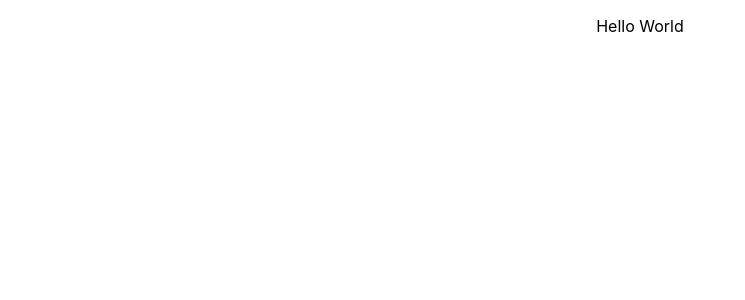
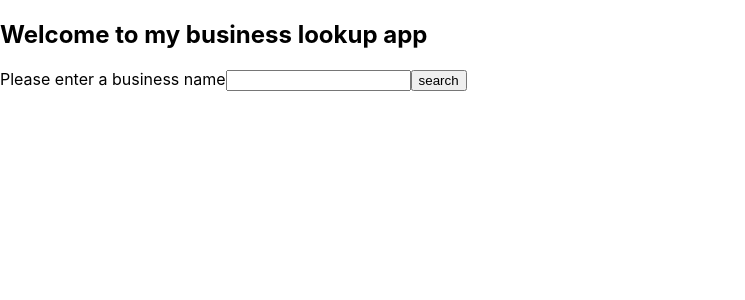
Before and after one commit to xIrusux/Business-Lookup, a React (Create React App) app: page / in a window 1280 px wide. Shown: the top 300 px of the page, without its empty margins (0-745 px from the left). Built offline with nearby package versions, Linux system fonts and the light colour scheme.

Commit message:
setup form to capture input data on submit resolve#2

```diff
--- a/src/App.js
+++ b/src/App.js
@@ -1,12 +1,28 @@
 import React from "react";
-import logo from "./logo.svg";
 import "./App.css";
 
 function App() {
+  // on submit capture input data
+  const handleSubmit = e => {
+    e.preventDefault();
+    const searchBusinessName = e.target.elements.businessName.value;
+    console.log(searchBusinessName);
+  };
+
   return (
-    <div className="App">
-      <p>Hello World</p>
-    </div>
+    <section className="business-lookup__form">
+      <h1>Welcome to my business lookup app</h1>
+      <form id="business-lookup__form" onSubmit={handleSubmit}>
+        <label htmlFor="businessName">Please enter a business name</label>
+        <input
+          className="businessName"
+          id="businessName"
+          type="text"
+          required
+        />
+        <input type="submit" value="search" />
+      </form>
+    </section>
   );
 }
 
```
Also changed, not shown: 1 other file (tests, documents, lock files or other folders).
